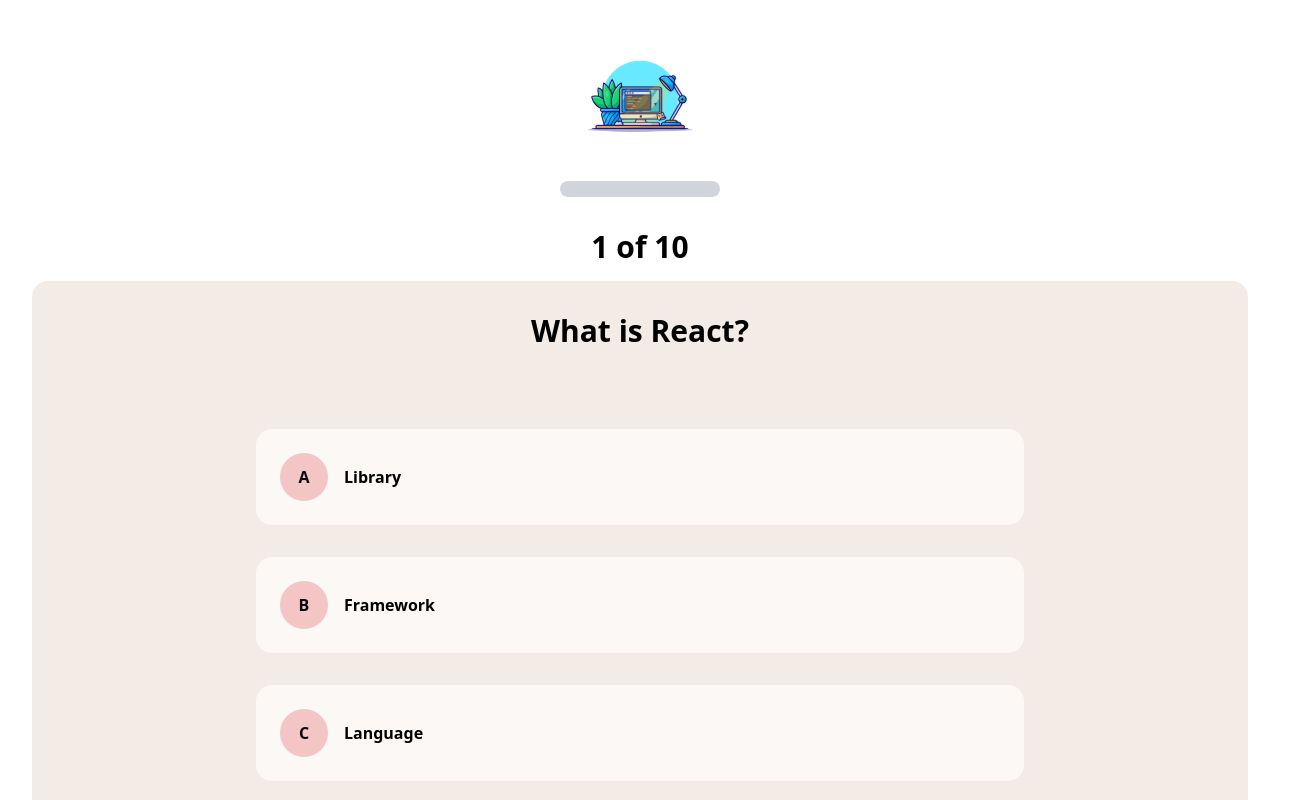
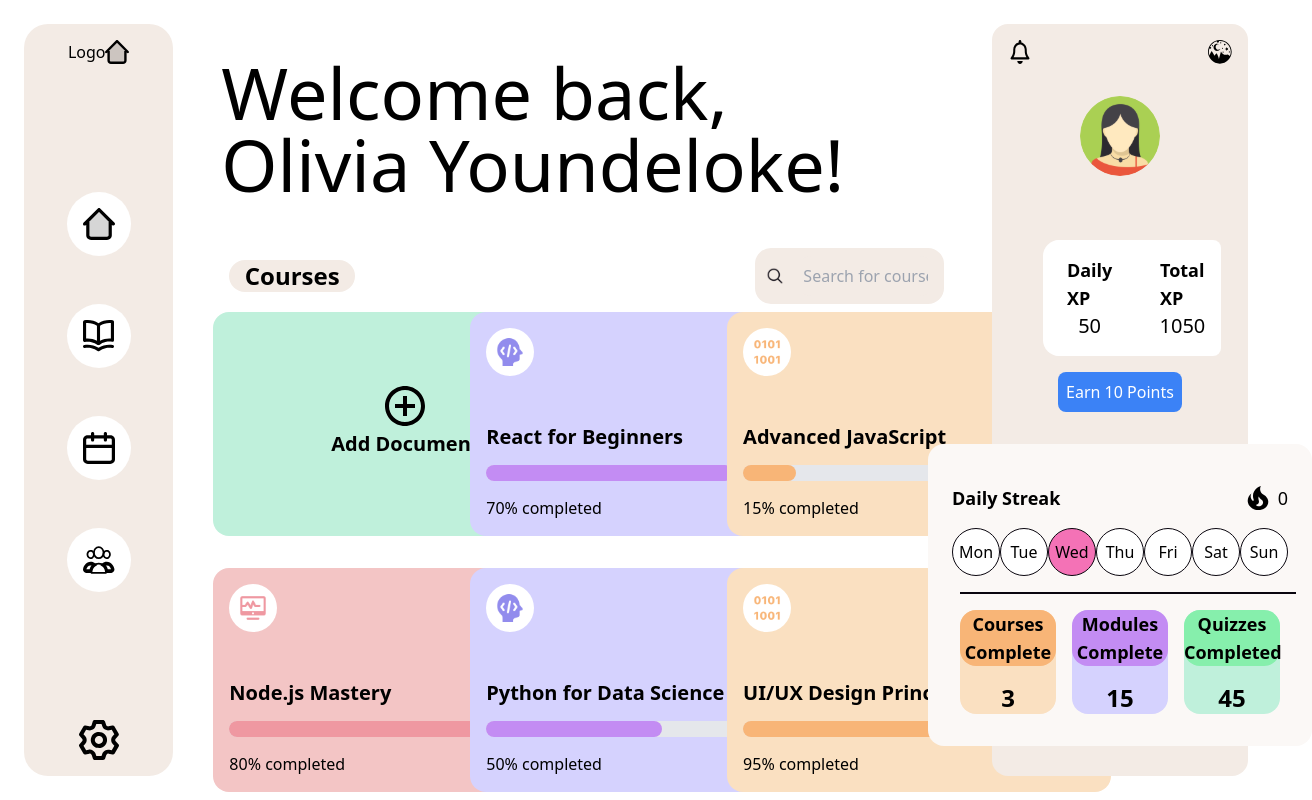
Before and after one commit to The-Dragonss/TeleSoma, a React (Vite) app: page / in a window 1280 px wide. Shown: the top 800 px of the page, 1312 px wide, since content can reach past the window. Built offline with nearby package versions, Linux system fonts and the light colour scheme.

Commit message:
(feat)aligned objects

```diff
--- a/src/pages/LandingPage.jsx
+++ b/src/pages/LandingPage.jsx
@@ -3,13 +3,13 @@ import React from 'react'
 import HomePage from './HomePage'
 import ChunkedNotesDisplay from './ChunkedNotesDisplay'
 import QuizPage from '../components/Quiz'
+import NavColumn from '../components/NavColumn'
 
 
 function LandingPage() {
   return (
     <div>
-      <QuizPage />
-
+      <HomePage />
 
 
     </div>
```
